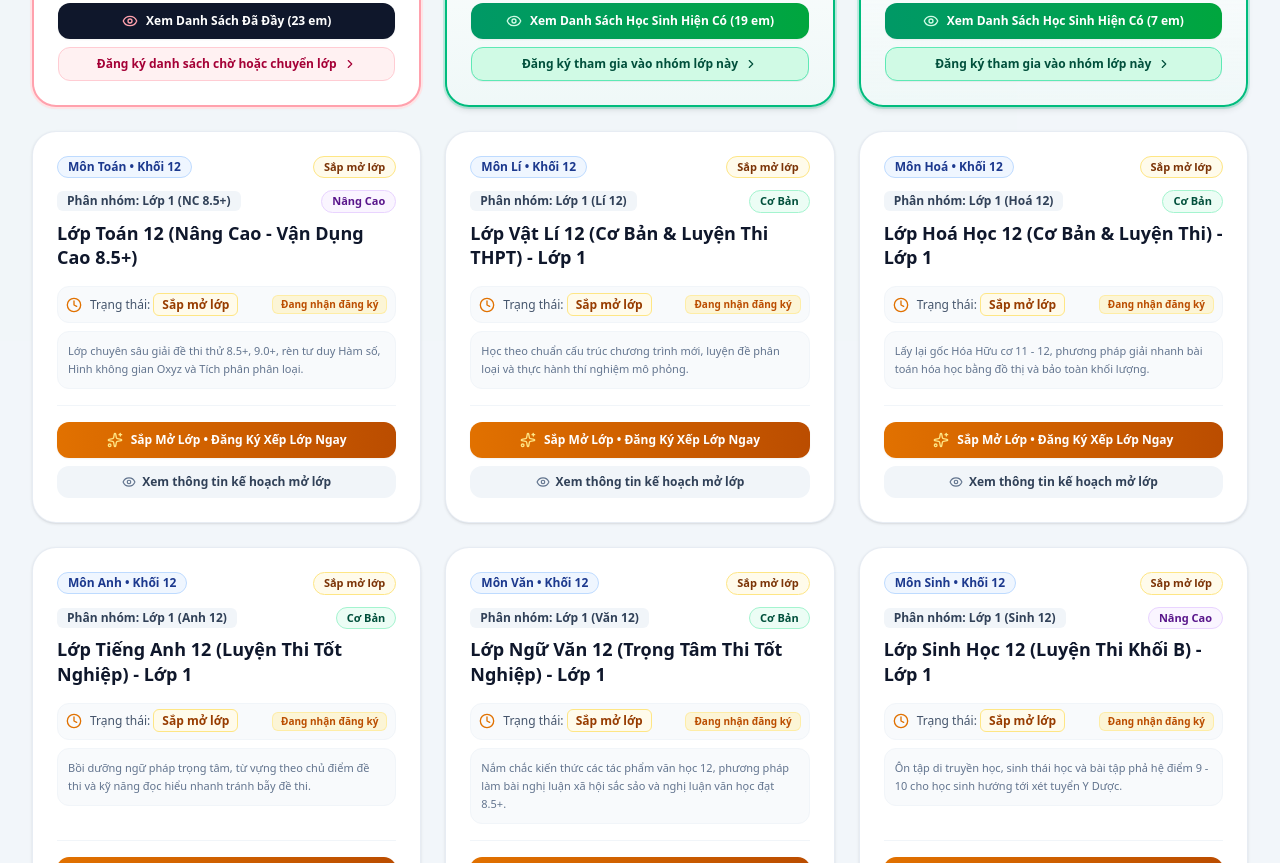
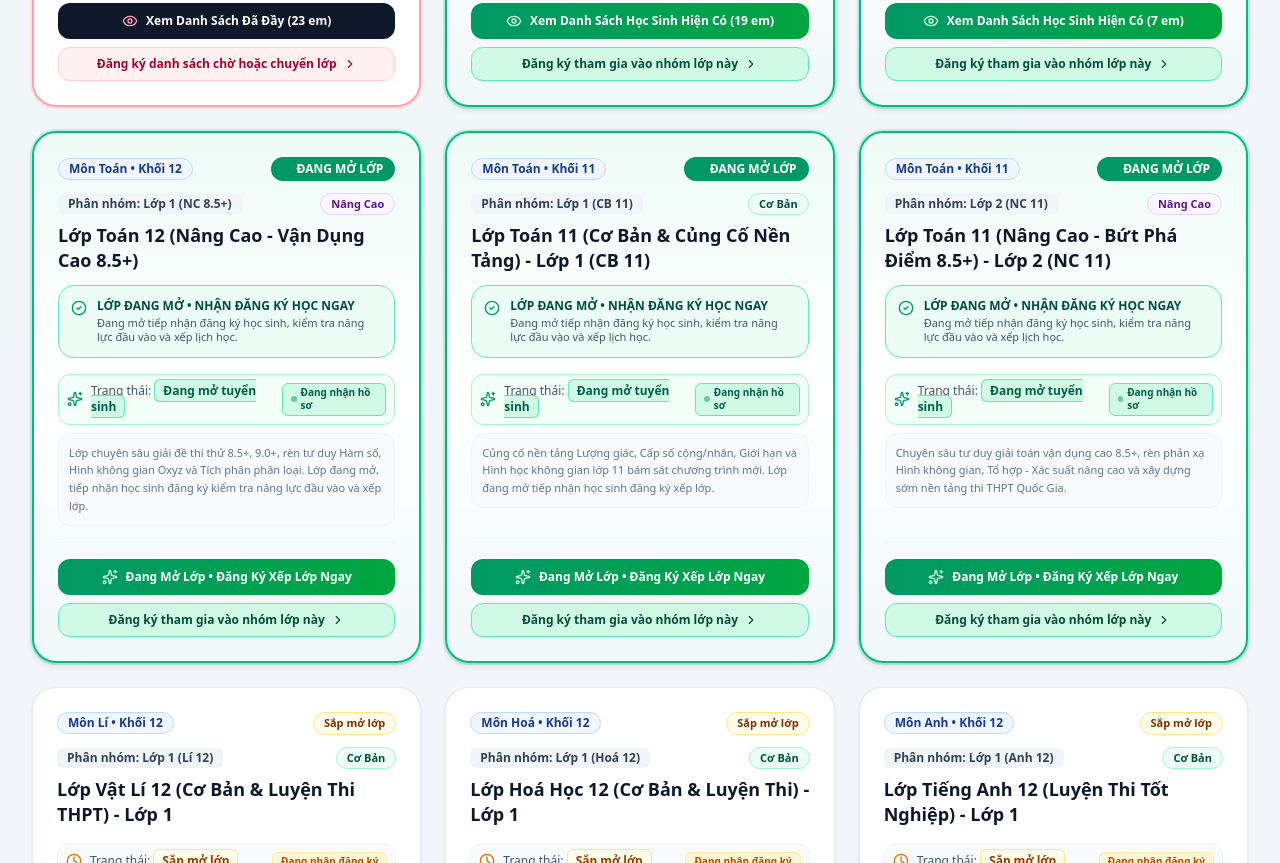
Before and after one commit to Zeyzenth/csgdthayhoangvanphu, a React (Vite) app: page / in a window 1280 px wide. Shown: the part 4740-5603 px from the top of the page. Built offline with nearby package versions, Linux system fonts and the light colour scheme.

Commit message:
feat(courses): add Math 11 course and update enrollment UI
- Add "Toán 11" basic course definition.
- Initialize new active class entries for Math 11 (Basic & Advanced).
- Enhance UI to show specific enrollment status and instructions in the Roster Modal and Active Classes section.

```diff
--- a/src/components/ActiveClassesSection.tsx
+++ b/src/components/ActiveClassesSection.tsx
@@ -416,7 +416,9 @@ export const ActiveClassesSection: React.FC<ActiveClassesSectionProps> = ({
                               Lớp đang mở • Nhận đăng ký học ngay
                             </span>
                             <p className="text-[11px] text-slate-600 mt-0.5">
-                              Đã có {cls.students.length} học sinh xếp lớp • Đang tiếp nhận bổ sung học sinh.
+                              {cls.students.length > 0
+                                ? `Đã có ${cls.students.length} học sinh xếp lớp • Đang tiếp nhận bổ sung học sinh.`
+                                : 'Đang mở tiếp nhận đăng ký học sinh, kiểm tra năng lực đầu vào và xếp lịch học.'}
                             </p>
                           </div>
                         </div>
@@ -441,6 +443,8 @@ export const ActiveClassesSection: React.FC<ActiveClassesSectionProps> = ({
                                   isClassFull ? 'text-rose-600' : 'text-emerald-600'
                                 }`}
                               />
+                            ) : isClassOpen ? (
+                              <Sparkles className="w-4 h-4 text-emerald-600 flex-shrink-0" />
                             ) : (
                               <Clock className="w-4 h-4 text-amber-600 flex-shrink-0" />
                             )}
@@ -455,6 +459,10 @@ export const ActiveClassesSection: React.FC<ActiveClassesSectionProps> = ({
                                   {isClassOpen && (
                                     <span className="ml-1 text-emerald-700 font-extrabold">(Đang mở)</span>
                                   )}
+                                </strong>
+                              ) : isClassOpen ? (
+                                <strong className="text-emerald-800 bg-emerald-100 px-2 py-0.5 rounded-md border border-emerald-300 font-extrabold">
+                                  Đang mở tuyển sinh
                                 </strong>
                               ) : (
                                 <strong className="text-amber-800 bg-amber-50 px-2 py-0.5 rounded-md border border-amber-200 font-extrabold">
@@ -482,6 +490,11 @@ export const ActiveClassesSection: React.FC<ActiveClassesSectionProps> = ({
                               <Eye className="w-3 h-3" />
                               <span>Xem DS</span>
                             </button>
+                          ) : isClassOpen ? (
+                            <span className="text-[10px] font-bold text-emerald-800 bg-emerald-100 px-2 py-0.5 rounded-md border border-emerald-300 flex items-center gap-1">
+                              <span className="w-1.5 h-1.5 rounded-full bg-emerald-600 animate-pulse"></span>
+                              <span>Đang nhận hồ sơ</span>
+                            </span>
                           ) : (
                             <span className="text-[10px] font-bold text-amber-700 bg-amber-100/70 px-2 py-0.5 rounded-md border border-amber-200/60">
                               Đang nhận đăng ký
@@ -527,6 +540,7 @@ export const ActiveClassesSection: React.FC<ActiveClassesSectionProps> = ({
                         </>
                       ) : isClassOpen ? (
                         <>
+                          {hasStudents ? (
                             <button
                               type="button"
                               onClick={(e) => {
@@ -538,6 +552,19 @@ export const ActiveClassesSection: React.FC<ActiveClassesSectionProps> = ({
                               <Eye className="w-4 h-4 text-emerald-100" />
                               <span>Xem Danh Sách Học Sinh Hiện Có ({cls.students.length} em)</span>
                             </button>
+                          ) : (
+                            <button
+                              type="button"
+                              onClick={(e) => {
+                                e.stopPropagation();
+                                onOpenConsultationModal(cls.grade);
+                              }}
+                              className="w-full py-2.5 px-4 bg-gradient-to-r from-emerald-600 to-green-600 hover:from-emerald-700 hover:to-green-700 text-white font-black text-xs rounded-xl shadow-xs hover:shadow transition-all flex items-center justify-center gap-2 cursor-pointer"
+                            >
+                              <Sparkles className="w-4 h-4 text-emerald-100" />
+                              <span>Đang Mở Lớp • Đăng Ký Xếp Lớp Ngay</span>
+                            </button>
+                          )}
 
                           <button
                             type="button"
--- a/src/components/ClassRosterModal.tsx
+++ b/src/components/ClassRosterModal.tsx
@@ -571,6 +571,48 @@ export const ClassRosterModal: React.FC<ClassRosterModalProps> = ({
                   badgeText={`${otherClassData.students.length} học sinh`}
                   badgeColorClass="bg-blue-900 text-white"
                 />
+              ) : otherClassData?.isOpen || otherClassData?.status === 'enrolling' ? (
+                <div className="bg-white rounded-3xl p-8 sm:p-10 border-2 border-emerald-400 ring-2 ring-emerald-100 text-center shadow-md max-w-xl mx-auto space-y-4">
+                  <div className="w-14 h-14 rounded-2xl bg-emerald-100 text-emerald-800 mx-auto flex items-center justify-center font-bold shadow-xs">
+                    <CheckCircle2 className="w-7 h-7 text-emerald-600" />
+                  </div>
+                  <div>
+                    <span className="px-3 py-1 rounded-full text-xs font-black bg-emerald-600 text-white inline-flex items-center gap-1.5 mb-2 shadow-xs">
+                      <span className="w-2 h-2 rounded-full bg-white animate-ping"></span>
+                      <span>ĐANG MỞ LỚP • NHẬN ĐĂNG KÝ HỌC NGAY</span>
+                    </span>
+                    <h3 className="text-xl font-black text-slate-900">
+                      {otherClassData?.name || 'Lớp Học'}
+                    </h3>
+                  </div>
+                  <div className="p-4 bg-emerald-50 rounded-2xl border border-emerald-200 text-xs text-emerald-950 text-left space-y-1.5">
+                    <p className="font-bold flex items-center gap-1.5 text-emerald-900">
+                      <Sparkles className="w-4 h-4 text-emerald-600 flex-shrink-0" />
+                      <span>Thông báo mở lớp & Tiếp nhận học sinh:</span>
+                    </p>
+                    <p className="text-slate-700 leading-relaxed">
+                      Lớp học này đang <strong>chính thức mở tiếp nhận đăng ký học viên mới</strong>. Sau khi phụ huynh/học sinh đăng ký, các em sẽ được tham gia bài kiểm tra đánh giá năng lực đầu vào miễn phí để xếp ca học và phân loại nhóm năng lực phù hợp nhất.
+                    </p>
+                  </div>
+                  <div className="flex flex-col sm:flex-row gap-2.5 justify-center pt-2">
+                    <button
+                      onClick={() => {
+                        onClose();
+                        onOpenConsultationModal(otherClassData?.grade as GradeLevel);
+                      }}
+                      className="px-5 py-2.5 bg-gradient-to-r from-emerald-600 to-green-600 hover:from-emerald-700 hover:to-green-700 text-white font-black text-xs rounded-xl shadow-sm cursor-pointer flex items-center justify-center gap-1.5"
+                    >
+                      <Sparkles className="w-4 h-4 text-emerald-100" />
+                      <span>Đăng ký tham gia vào lớp này ngay</span>
+                    </button>
+                    <button
+                      onClick={() => setSelectedClassId('toan-12-all')}
+                      className="px-4 py-2.5 bg-slate-100 hover:bg-slate-200 text-slate-700 font-bold text-xs rounded-xl cursor-pointer"
+                    >
+                      Xem danh sách lớp Toán 12 (49 học sinh)
+                    </button>
+                  </div>
+                </div>
               ) : (
                 <div className="bg-white rounded-3xl p-8 sm:p-10 border border-slate-200 text-center shadow-xs max-w-xl mx-auto space-y-4">
                   <div className="w-14 h-14 rounded-2xl bg-amber-50 text-amber-800 mx-auto flex items-center justify-center font-bold">
@@ -608,7 +650,7 @@ export const ClassRosterModal: React.FC<ClassRosterModalProps> = ({
                       onClick={() => setSelectedClassId('toan-12-all')}
                       className="px-4 py-2.5 bg-slate-100 hover:bg-slate-200 text-slate-700 font-bold text-xs rounded-xl cursor-pointer"
                     >
-                      Xem danh sách lớp Toán 12 (23 học sinh)
+                      Xem danh sách lớp Toán 12 (49 học sinh)
                     </button>
                   </div>
                 </div>
--- a/src/data/activeClassesData.ts
+++ b/src/data/activeClassesData.ts
@@ -157,10 +157,46 @@ export const ACTIVE_CLASSES: ActiveClass[] = [
     teacher: '',
     schedule: '',
     room: '',
-    status: 'upcoming',
-    statusLabel: 'Sắp mở lớp',
+    status: 'enrolling',
+    statusLabel: 'ĐANG MỞ LỚP',
+    isOpen: true,
+    isFull: false,
     students: [],
-    note: 'Lớp chuyên sâu giải đề thi thử 8.5+, 9.0+, rèn tư duy Hàm số, Hình không gian Oxyz và Tích phân phân loại.',
+    note: 'Lớp chuyên sâu giải đề thi thử 8.5+, 9.0+, rèn tư duy Hàm số, Hình không gian Oxyz và Tích phân phân loại. Lớp đang mở, tiếp nhận học sinh đăng ký kiểm tra năng lực đầu vào và xếp lớp.',
+  },
+  {
+    id: 'toan-11-cb',
+    name: 'Lớp Toán 11 (Cơ Bản & Củng Cố Nền Tảng) - Lớp 1 (CB 11)',
+    grade: '11',
+    subject: 'Toán',
+    level: 'Cơ Bản',
+    classGroup: 'Lớp 1 (CB 11)',
+    teacher: '',
+    schedule: '',
+    room: '',
+    status: 'enrolling',
+    statusLabel: 'ĐANG MỞ LỚP',
+    isOpen: true,
+    isFull: false,
+    students: [],
+    note: 'Củng cố nền tảng Lượng giác, Cấp số cộng/nhân, Giới hạn và Hình học không gian lớp 11 bám sát chương trình mới. Lớp đang mở tiếp nhận học sinh đăng ký xếp lớp.',
+  },
+  {
+    id: 'toan-11-nc',
+    name: 'Lớp Toán 11 (Nâng Cao - Bứt Phá Điểm 8.5+) - Lớp 2 (NC 11)',
+    grade: '11',
+    subject: 'Toán',
+    level: 'Nâng Cao',
+    classGroup: 'Lớp 2 (NC 11)',
+    teacher: '',
+    schedule: '',
+    room: '',
+    status: 'enrolling',
+    statusLabel: 'ĐANG MỞ LỚP',
+    isOpen: true,
+    isFull: false,
+    students: [],
+    note: 'Chuyên sâu tư duy giải toán vận dụng cao 8.5+, rèn phản xạ Hình không gian, Tổ hợp - Xác suất nâng cao và xây dựng sớm nền tảng thi THPT Quốc Gia.',
   },
   {
     id: 'li-12-thpt',
--- a/src/data/coursesData.ts
+++ b/src/data/coursesData.ts
@@ -281,6 +281,29 @@ export const COURSES: Course[] = [
     description: 'Giải quyết triệt để vấn đề sợ Hóa học ngay từ lớp 10, biến môn Hóa thành môn thế mạnh.',
     suitableFor: 'Học sinh lớp 10',
     tuitionNote: 'Tặng cẩm nang cân bằng oxi hóa khử & bảng tuần hoàn'
+  },
+  {
+    id: 'toan-11-co-ban',
+    grade: '11',
+    subject: 'Toán',
+    title: 'Toán 11 - Củng Cố Nền Tảng, Vững Vàng Lượng Giác & Hình Không Gian',
+    subtitle: 'Nắm chắc kiến thức cốt lõi, tự tin đạt điểm 7.0 - 8.0 trên lớp',
+    targetGoal: 'co-ban',
+    targetGoalLabel: 'Củng cố nền tảng',
+    levelBadge: 'Nền tảng vững chắc',
+    teacher: 'Thầy Hoàng & Tổ Toán THPT',
+    schedule: 'Tối Thứ 3 & Thứ 6 (19:30 - 21:30)',
+    classSize: '15 học sinh',
+    duration: '2 buổi / tuần',
+    keyPoints: [
+      'Hệ thống công thức lượng giác, phương trình lượng giác cơ bản',
+      'Rèn kỹ năng vẽ hình, xác định giao tuyến, giao điểm trong không gian',
+      'Nắm chắc dãy số, cấp số cộng, cấp số nhân và giới hạn hàm số',
+      'Chữa chi tiết bài tập SGK mới và bài tập trên lớp'
+    ],
+    description: 'Chương trình Toán 11 cơ bản giúp các em học sinh nắm vững kiến thức nền tảng của chương trình mới, khắc phục mất gốc và chuẩn bị tốt cho các bài kiểm tra định kỳ.',
+    suitableFor: 'Học sinh lớp 11 cần nắm chắc kiến thức cơ bản và nâng cao điểm số học bạ',
+    tuitionNote: 'Tặng trọn bộ cẩm nang công thức Toán 11 độc quyền'
   },
   {
     id: 'toan-11-nang-cao',
```
Lines whose indentation alone changed are shown as unchanged.
